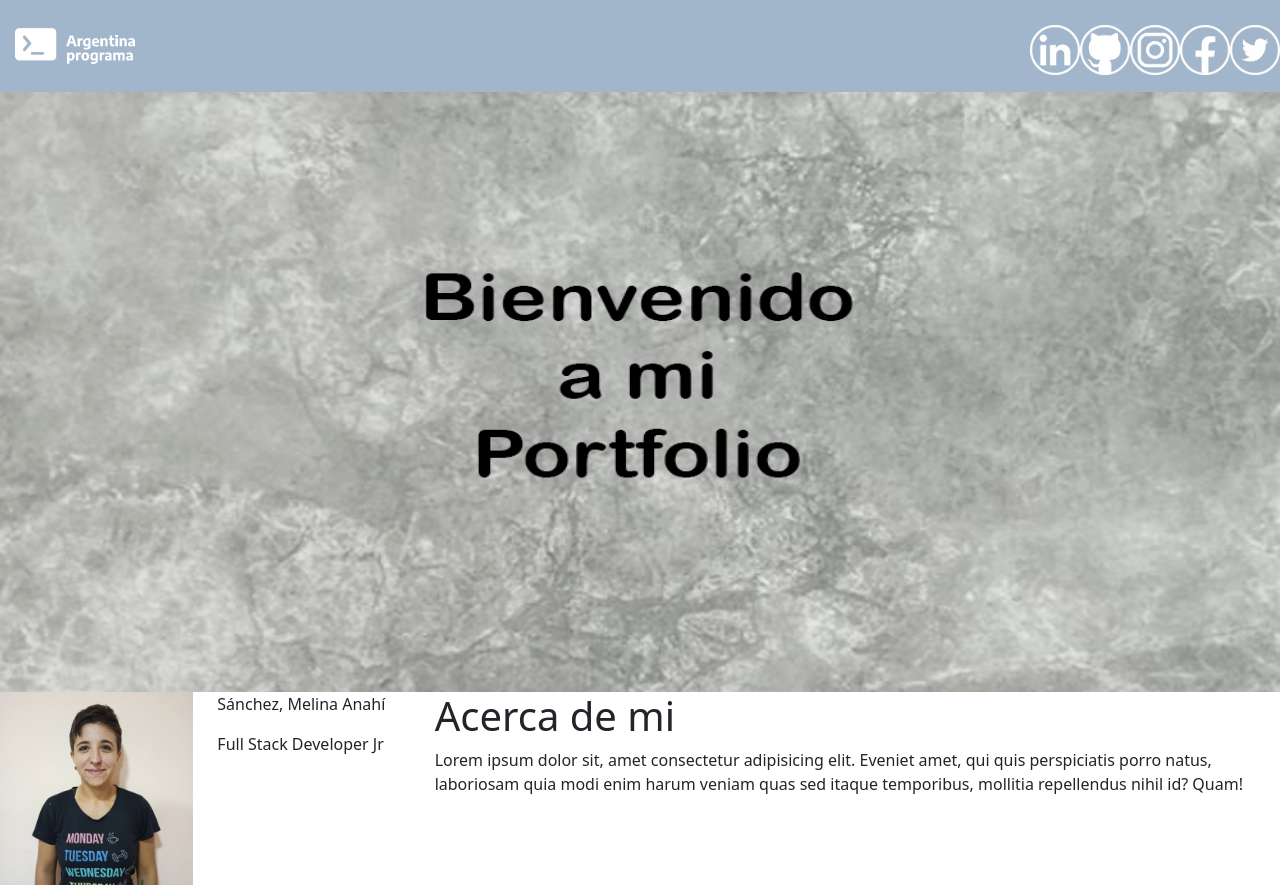
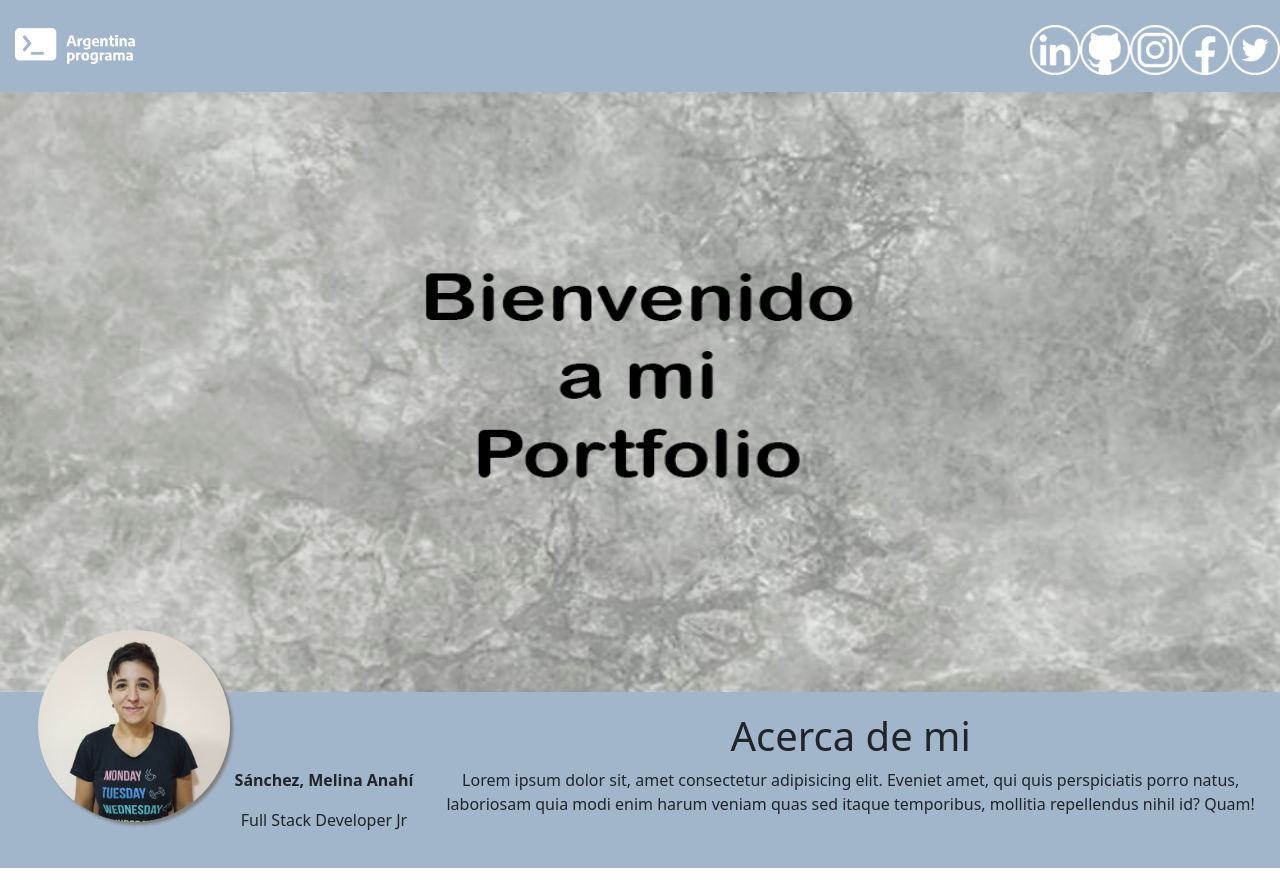
Before and after one commit to Mely94/ProyectoIntegrador, an Angular app in the folder ProyectoIntegrador/: page / in a window 1280 px wide. Built offline with nearby package versions, Linux system fonts and the light colour scheme.

Commit message:
listo acercaDe

```diff
--- a/ProyectoIntegrador/src/app/components/acerca-de/acerca-de.component.css
+++ b/ProyectoIntegrador/src/app/components/acerca-de/acerca-de.component.css
@@ -0,0 +1,36 @@
+.row{
+    padding: 20px;
+}
+
+div{
+    background-color: #a1b5cb;
+    text-align: center;
+}
+
+/*estilo de la foto de perfil*/
+@media (min-width: 570px){
+    #fotodeperfil{
+        position: absolute;
+        width: 15%;
+        border-radius: 100%;
+        box-shadow: 3px 3px 3px grey;
+        left: 3%;
+        top: 630px;
+    }
+}
+@media (max-width: 569px){
+    #fotodeperfil{
+        position: absolute;
+        width: 40%;
+        border-radius: 100%;
+        box-shadow: 3px 3px 3px grey;
+        left: 30%;
+        top: 630px;
+    }
+}
+
+/*etiqueta nombre*/
+#nombre{
+    font-weight: bold;
+    margin-top: 30%;
+}
--- a/ProyectoIntegrador/src/app/components/acerca-de/acerca-de.component.html
+++ b/ProyectoIntegrador/src/app/components/acerca-de/acerca-de.component.html
@@ -1,10 +1,10 @@
 <div class="row">
     <div class="col-xs-12 col-sm-2 col-md-2 col-lg-2">
-        <img src="../../../assets/fotoPerfil.jpg" class="img-fluid">
+        <img src="../../../assets/fotoPerfil.jpg" class="img-fluid" id="fotodeperfil">
     </div>
 
     <div class="col-xs-12 col-sm-2 col-md-2 col-lg-2">
-        <p>Sánchez, Melina Anahí</p>
+        <p id="nombre">Sánchez, Melina Anahí</p>
         <p>Full Stack Developer Jr</p>
     </div>
 
```
